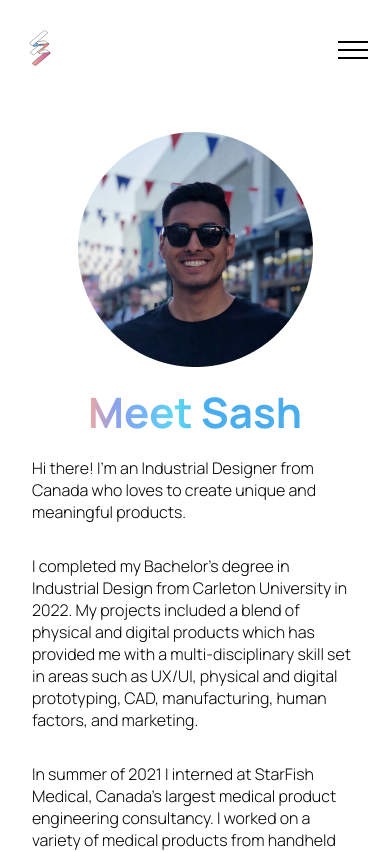
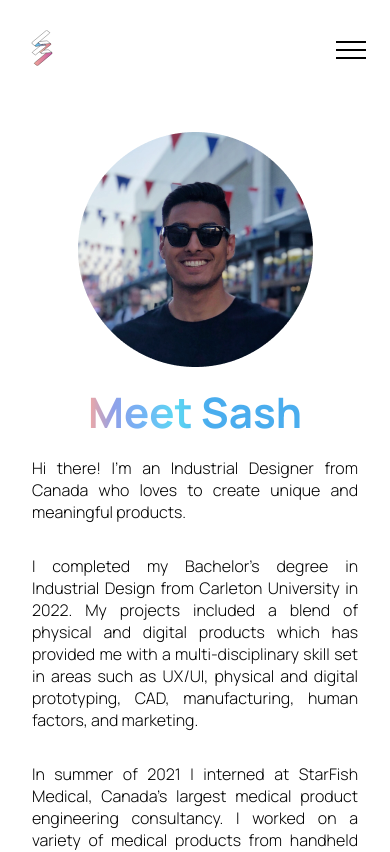
Before and after one commit to Elimists/sash-portfolio, a Next.js app: page /about in a window 390 px wide. Shown: the top 852 px of the page. Built offline with nearby package versions, Linux system fonts and the light colour scheme.

Commit message:
Updated styling for About section and margins on different device width.

```diff
--- a/styles/About.module.css
+++ b/styles/About.module.css
@@ -13,7 +13,7 @@
 }
 
 .about_section{
-    padding-left: 2rem;
+    padding-left: 1.2rem;
     height: 100%;
     width: auto;
     max-width: 500px;
@@ -22,6 +22,7 @@
 .about_section > p{
     font-weight: 300;
     font: 18px;
+    text-align: justify;
 }
 
 .meet_sash{
@@ -85,6 +86,10 @@
         margin-top: 0;
     }
 
+    .about_section{
+        max-width: 800px;
+    }
+
     .image_container{
         height: 235px;
         width: 235px;
@@ -105,6 +110,7 @@
     .about_section > p {
         display: flex;
         text-align: left !important;
+        text-align: justify !important;
     }
 
     .button_container{
--- a/styles/Home.module.css
+++ b/styles/Home.module.css
@@ -199,15 +199,21 @@
   }
 }
 
+@media (max-width: 1000px) {
+  .container {
+    margin: 1rem 3rem;
+    /*Spacing outside the container. Left and right*/
+  }
+}
+
 @media (max-width: 750px) {
   .container{
-    margin: 0 2rem;
+    margin: 0 1.5rem;
   }
 
   .main{
     padding: 0;
   }
-
 
   .card {
     width: auto;
--- a/styles/Homie.module.css
+++ b/styles/Homie.module.css
@@ -309,13 +309,13 @@
 
 @media (max-width: 1000px) {
     .container {
-        margin: 1rem 2rem;/*Spacing outside the container. Left and right*/
+        margin: 1rem 3rem;/*Spacing outside the container. Left and right*/
     }
 }
 
 @media (max-width: 750px){
     .container{
-        margin: 0 1.4rem;
+        margin: 0 1.5rem;
     }
 
     .top_section{
--- a/styles/Navbar.module.css
+++ b/styles/Navbar.module.css
@@ -130,9 +130,16 @@
     font-weight: 200;
 }
 
-@media (max-width: 700px){
+@media (max-width: 1000px) {
+    .container {
+        margin: 1rem 3rem;
+        /*Spacing outside the container. Left and right*/
+    }
+}
+
+@media (max-width: 750px){
     .container{
-        margin: 0 1.4rem;
+        margin: 0 1.5rem;
     }
     .mobile_hamburger_menu{
         display: flex;
```
